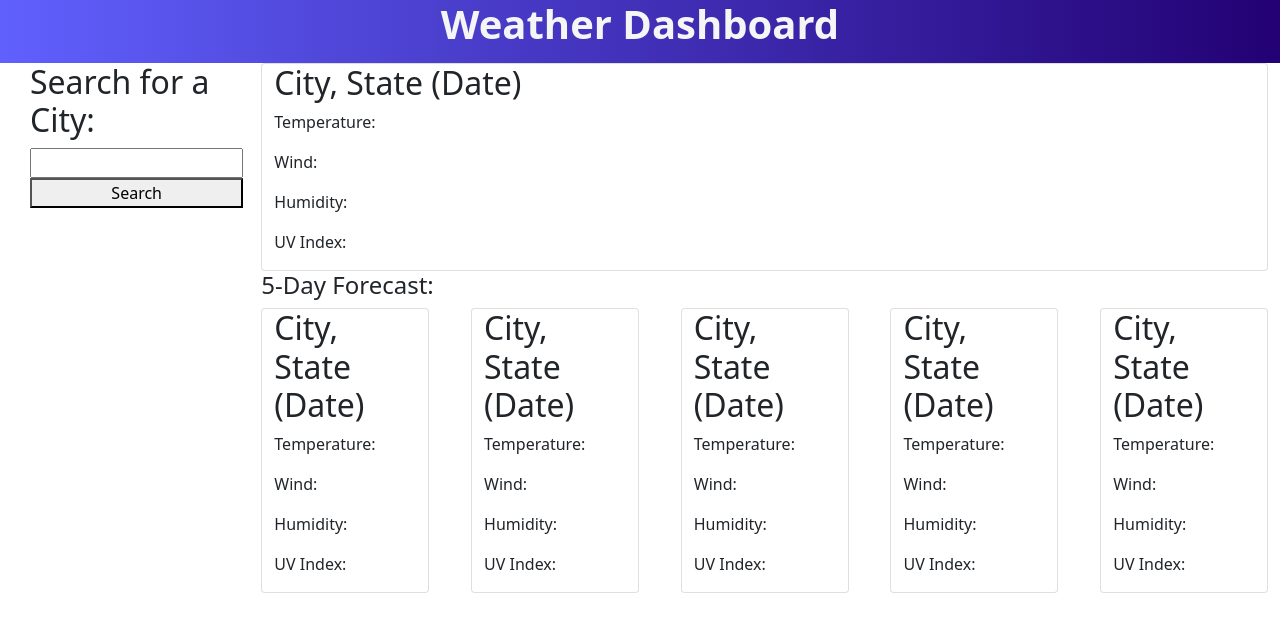
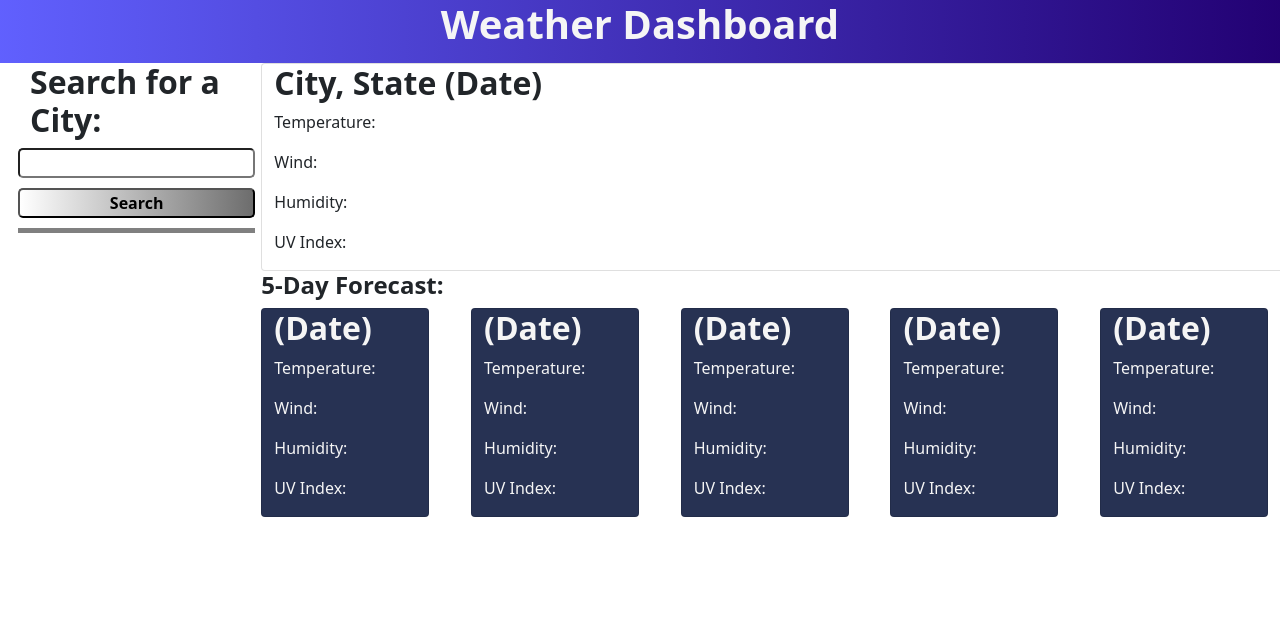
Before and after one commit to ZichKoding/ZichkoWeather, a plain HTML site: page index.html in a window 1280 px wide. Drawn offline with nearby package versions, Linux system fonts and the light colour scheme.

Commit message:
Almost finished with the html elements and style needed for the rest of the project

```diff
--- a/assets/css/style.css
+++ b/assets/css/style.css
@@ -16,14 +16,43 @@ main {
     justify-content: space-around;
 }
 
+h2, h4 {
+    font-weight: bold;
+}
+
+#main {
+    width: 100%;
+}
+
 #searchCity {
     margin: 0 30px;
+}
+
+#search {
+    border-radius: 5px;
+    margin-bottom: 10px;
+}
+
+.searchBtn {
+    font-weight: bold;
+    margin-bottom: 10px;
+    border-radius: 5px;
+    background-image: linear-gradient(to right, rgb(255, 255, 255), rgb(109, 109, 109));
+
+}
+
+#searching {
+    border-bottom: solid 5px gray;
 }
 
 #fiveDays {
     justify-content: space-between;
 }
 
+.dayForecast {
+    background-color: rgb(39, 50, 83);
+    color: whitesmoke;
+}
 @media only screen and (max-width: 750px) {
     main {
         flex-direction: column;
--- a/index.html
+++ b/index.html
@@ -15,15 +15,21 @@
 
     <main>
         <div class="search col-sm-2" id="searchCity">
-            <h2>Search for a City:</h2>
-            <input type="search" id="search" class="col-sm-12" />
-            <button class="col-sm-12">
-                Search
-            </button>
+            <div class="row" id="searching">
+                <h2>Search for a City:</h2>
+                <input type="search" id="search" class="col-sm-12" />
+                <button class="col-sm-12 searchBtn">
+                    Search
+                </button>
+            </div>
+
+            <div class="row" id="previousSearch">
+
+            </div>
         </div>
 
-        <div class="sm-col-10">
-            <div class="card row col-sm-12">
+        <div class="sm-col-10" id="main">
+            <div class="card row">
                 <h2 id="currentCityDate">
                     City, State (Date)
                 </h2>
@@ -51,9 +57,9 @@
                 </h4>
 
                 <div class="row" id="fiveDays">
-                    <div class="card col-sm-2">
+                    <div class="card col-sm-2 dayForecast" id="dayOne">
                         <h2 id="currentCityDate">
-                            City, State (Date)
+                            (Date)
                         </h2>
 
                         <p id="temp">
@@ -73,9 +79,9 @@
                         </p>
                     </div>
 
-                    <div class="card col-sm-2">
+                    <div class="card col-sm-2 dayForecast" id="dayTwo">
                         <h2 id="currentCityDate">
-                            City, State (Date)
+                            (Date)
                         </h2>
 
                         <p id="temp">
@@ -95,9 +101,9 @@
                         </p>
                     </div>
 
-                    <div class="card col-sm-2">
+                    <div class="card col-sm-2 dayForecast" id="dayThree">
                         <h2 id="currentCityDate">
-                            City, State (Date)
+                            (Date)
                         </h2>
 
                         <p id="temp">
@@ -117,9 +123,9 @@
                         </p>
                     </div>
 
-                    <div class="card col-sm-2">
+                    <div class="card col-sm-2 dayForecast" id="dayFour">
                         <h2 id="currentCityDate">
-                            City, State (Date)
+                            (Date)
                         </h2>
 
                         <p id="temp">
@@ -139,9 +145,9 @@
                         </p>
                     </div>
 
-                    <div class="card col-sm-2">
+                    <div class="card col-sm-2 dayForecast" id="dayFive">
                         <h2 id="currentCityDate">
-                            City, State (Date)
+                            (Date)
                         </h2>
 
                         <p id="temp">
```
